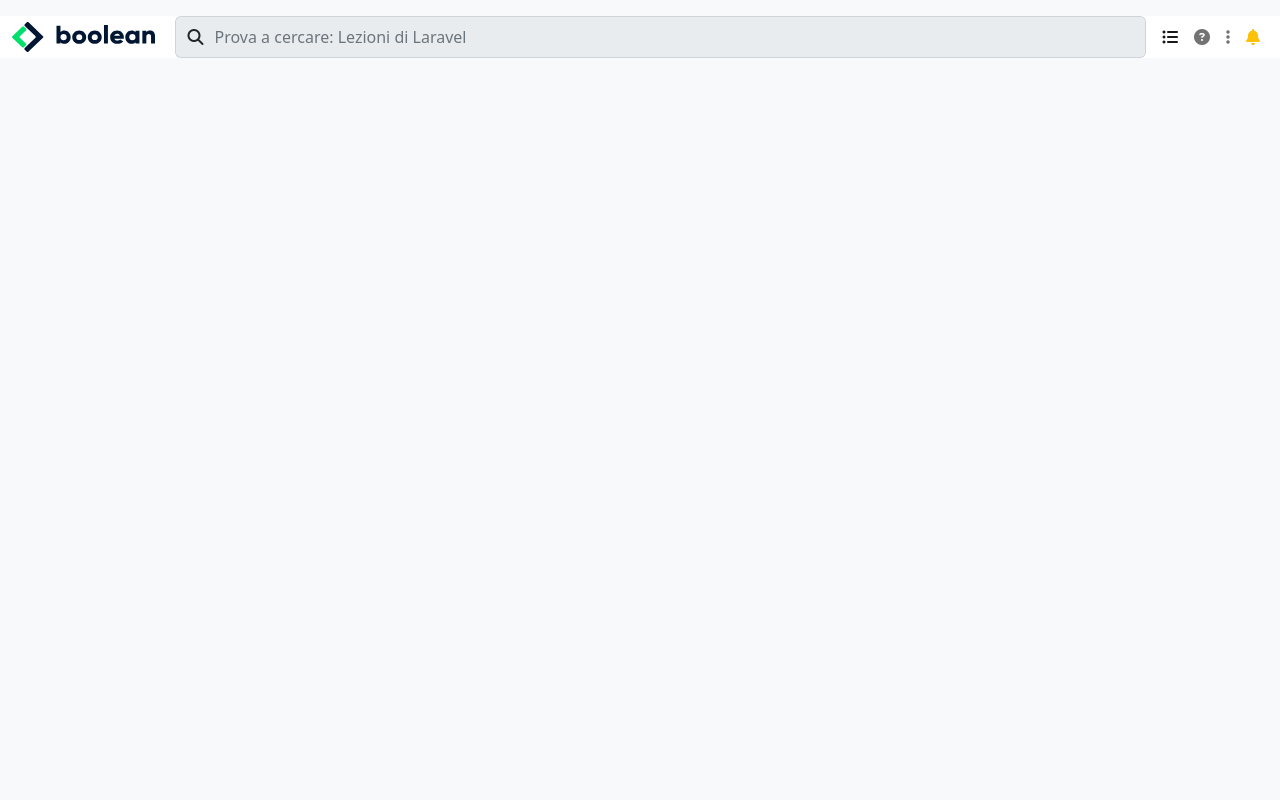
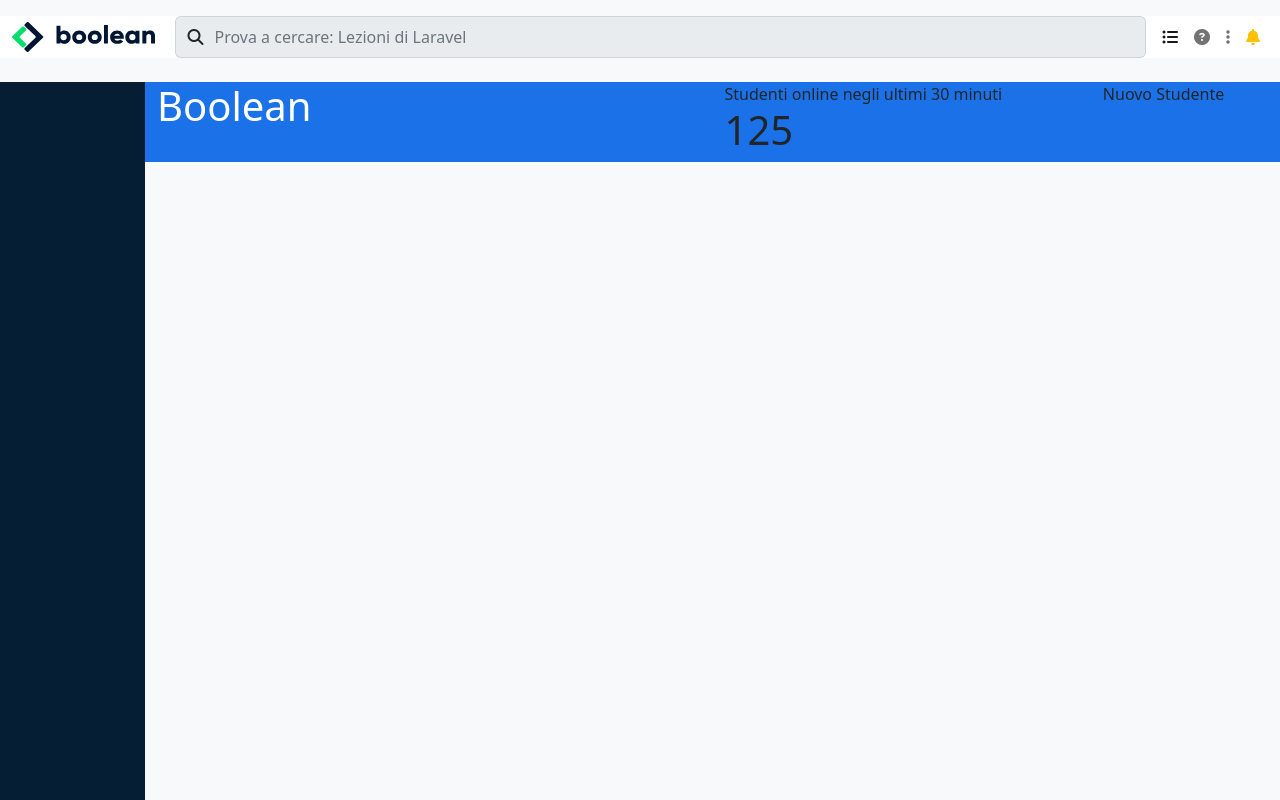
Before and after one commit to Luigi213/html-css-bootstrap-dashboard, a plain HTML site: page index.html in a window 1280 px wide. Drawn offline with nearby package versions, Linux system fonts and the light colour scheme.

Commit message:
setup the main

```diff
--- a/css/style.css
+++ b/css/style.css
@@ -9,6 +9,16 @@
 }
 
 /* header */
+
+header{
+    position: fixed;
+    width: 100%;
+    background-color: #F8F9FA;
+}
+
+.bg-white{
+    background-color: #fff;
+}
 
 .bg-grey{
     background-color: #e9ecef
@@ -34,7 +44,9 @@
     width: 88%;
 }
 
-.form
+#display-wrap{
+    flex-wrap:unset;
+}
 
 .dropdown-menu[data-bs-popper]{
     transform: translateX(-80%);
@@ -47,3 +59,46 @@
 .border-left{
     border-left: transparent;
 }
+
+/* main */
+
+    main{
+        padding-top: 82px;
+    }
+
+    /* sidebar */
+
+    .container-sidebar{
+        background-color: #051E34;
+        height: calc(100vh - 82px);
+        width: 70px;
+    }
+
+    /* content main */
+
+    .content-container{
+        width: calc(100vw - 70px);
+        height: calc(100vh - 82px);
+        overflow: auto;
+    }
+
+    .topbar{
+        background-color: #1B72E8;
+        width: 100%;
+    }
+
+/* end main */
+
+@media screen and (min-width:1200px){
+    /* sidebar */
+
+    .container-sidebar{
+        width: 145px;
+    }
+
+    /* content */
+
+    .content-container{
+        width: calc(100vw - 145px);
+    }
+}
--- a/index.html
+++ b/index.html
@@ -11,12 +11,12 @@
     </head>
     <body>
         <!-- header -->
-        <header class="my-3 bg-white">
-            <div class="container-fluid">
-                <div class="row">
+        <header class="">
+            <div class="container-fluid my-3">
+                <div class="row bg-white">
                     <div class="col-12">
                         <nav class="navbar navbar-expand-lg p-0">
-                            <div class="container-fluid p-0">
+                            <div id="display-wrap" class="container-fluid p-0">
                                 <div class="mobile-logo me-1">
                                     <img class="d-lg-none" src="./img/mobile-logo.png" alt="mobile-logo">
                                     <div class="logo d-none d-lg-block me-3">
@@ -29,9 +29,8 @@
                                 <form class="d-flex wi-88 order-1 me-2" role="search">
                                     <div class="input-group">
                                         <span class="input-group-text border-right" id="basic-addon1"><i class="fa-solid fa-magnifying-glass"></i></span>
-                                        <input type="text" class="form-control border-left p-0 py-2 bg-grey" placeholder="Prova a cercare: Lezioni di Laravel" aria-label="Username" aria-describedby="basic-addon1">
+                                        <input type="search" class="form-control border-left p-0 py-2 bg-grey" placeholder="Prova a cercare: Lezioni di Laravel" aria-label="Username" aria-describedby="basic-addon1">
                                     </div>
-                                    <!-- <input class="form-control py-2 bg-grey" type="search" placeholder="Prova a cercare: Lezioni di Laravel" aria-label="Search"> -->
                                 </form>
                                 <div class="collapse navbar-collapse order-3" id="navbarSupportedContent">
                                     <ul class="navbar-nav mb-2 mb-lg-0">
@@ -64,8 +63,46 @@
             </div>
         </header>
         <!-- main -->
-        <main>
+        <main class="d-flex">
+            <!-- sidebar -->
+            <div class="container-sidebar">
+                <div class="row-sidebar">
+                    <div class="col-sidebars">
 
+                    </div>
+                </div>
+            </div>
+            <!-- content-main -->
+            <div class="content-container">
+                <div class="topbar">
+                    <div class="container-fluid">
+                        <div class="row flex-column flex-md-row">
+                            <div class="col-6 order-2 order-md-1">
+                                <div class="text-white">
+                                    <h1>Boolean</h1>
+                                </div>
+                            </div>
+                            <div class="col-4 order-3 order-md-2">
+                                <span>Studenti online negli ultimi 30 minuti</span>
+                                <h1>125</h1>
+                            </div>
+                            <div class="col-2 order-1 order-md-3">
+                                Nuovo Studente
+                            </div>
+                        </div>
+                    </div>
+                </div>
+                <div class="container-fluid overflow-auto">
+                    <div class="row">
+                        <div class="col-12 col-md-6">
+
+                        </div>
+                        <div class="col-12 col-md-6">
+
+                        </div>
+                    </div>
+                </div>
+            </div>
         </main>
         <script src="https://cdn.jsdelivr.net/npm/@popperjs/core@2.11.6/dist/umd/popper.min.js" integrity="sha384-oBqDVmMz9ATKxIep9tiCxS/Z9fNfEXiDAYTujMAeBAsjFuCZSmKbSSUnQlmh/jp3" crossorigin="anonymous"></script>
         <script src="https://cdn.jsdelivr.net/npm/bootstrap@5.2.2/dist/js/bootstrap.min.js" integrity="sha384-IDwe1+LCz02ROU9k972gdyvl+AESN10+x7tBKgc9I5HFtuNz0wWnPclzo6p9vxnk" crossorigin="anonymous"></script>
```
